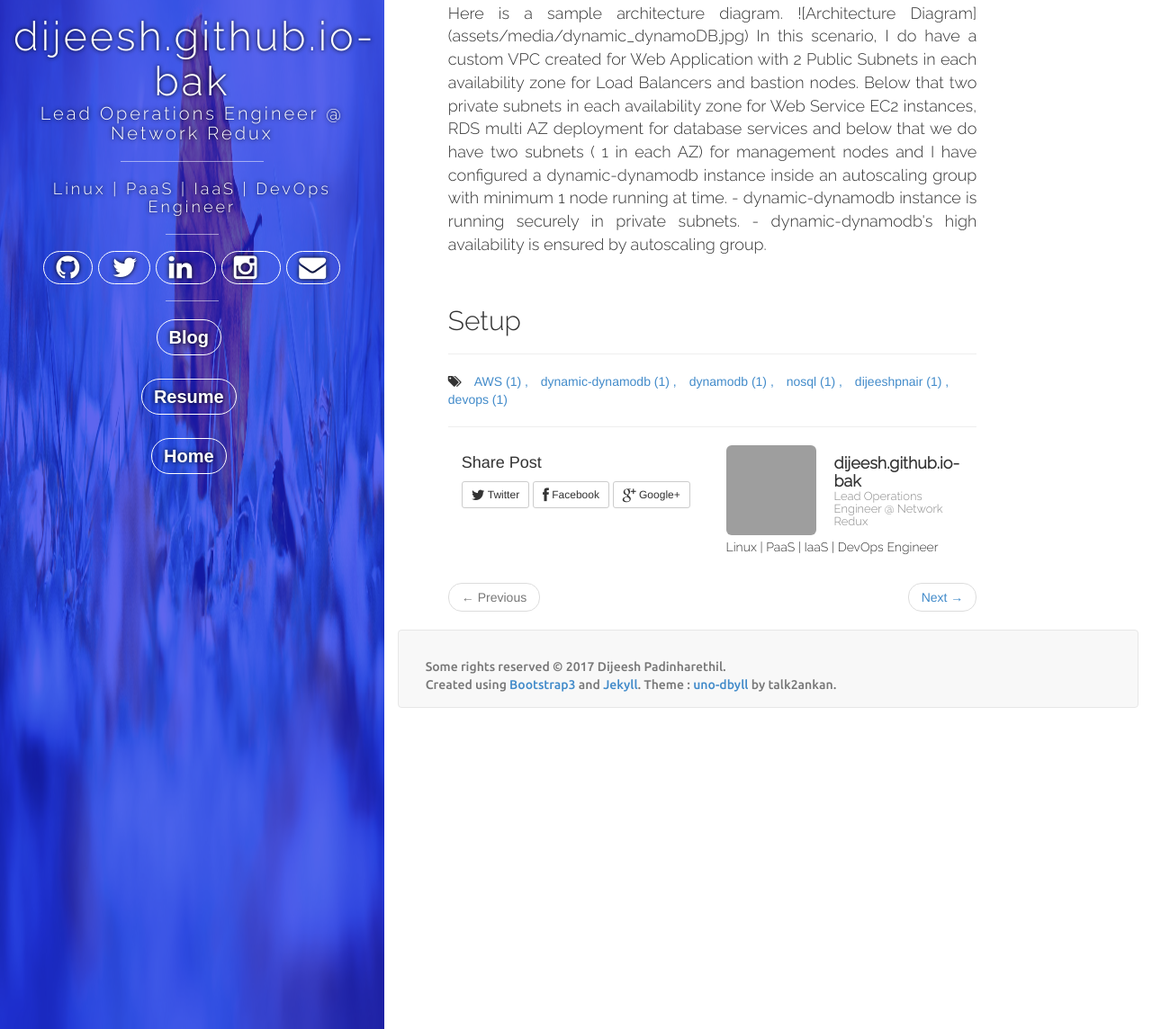
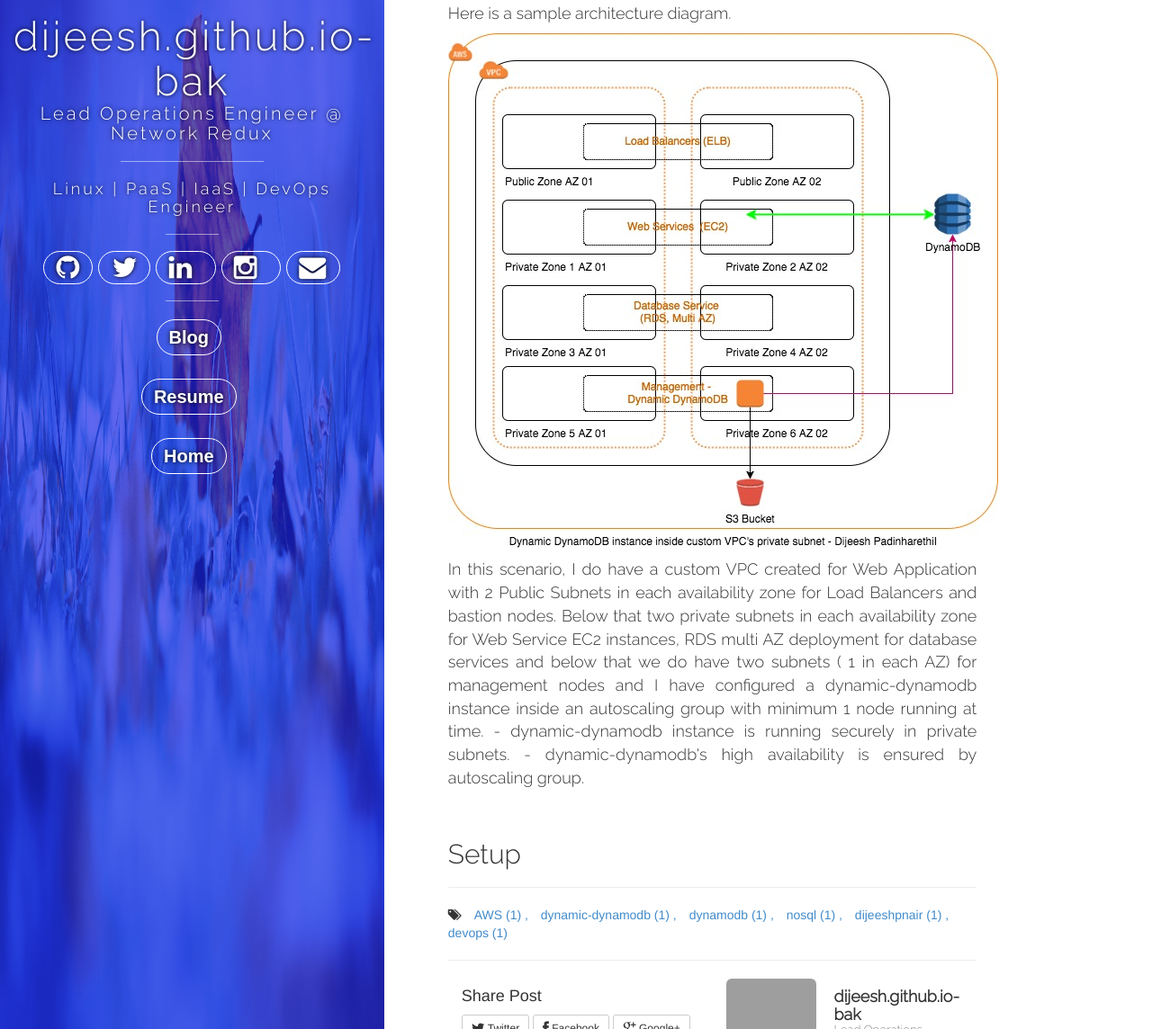
Before and after one commit to dijeesh/dijeesh.github.io-bak, a Jekyll site: the page built from _posts/2017-04-01-aws-dynamic-dynamodb.md, in a window 1280 px wide and 1400 px high, scrolled down 791 px, cut to the strip 256-1400 px from the top of the window. Shown: the whole strip at 90% size. Built offline with Jekyll 4.4.1, drawn with Linux system fonts in a browser that asks for light colours; nearby versions of some CDN libraries; comment, search, counter and statistics services are not loaded; grey boxes are pictures that could not be loaded.

Commit message:
update dynamic dynamodb blog

```diff
--- a/_posts/2017-04-01-aws-dynamic-dynamodb.md
+++ b/_posts/2017-04-01-aws-dynamic-dynamodb.md
@@ -34,10 +34,11 @@
 ------
 
 <p style="text-align:justify;">
-Here is a sample architecture diagram.
+Here is a sample architecture diagram. </P>
 
 ![Architecture Diagram](assets/media/dynamic_dynamoDB.jpg)
 
+<p style="text-align:justify;">
 
  In this scenario, I do have a custom VPC created for Web Application with 2 Public Subnets in each availability zone for Load Balancers and bastion nodes. Below that two private subnets in each availability zone for Web Service EC2 instances,  RDS multi AZ deployment for database services and below that we do have two subnets ( 1 in each AZ) for management nodes and I have configured a dynamic-dynamodb instance inside an autoscaling group with minimum 1 node running at time.
 
```
